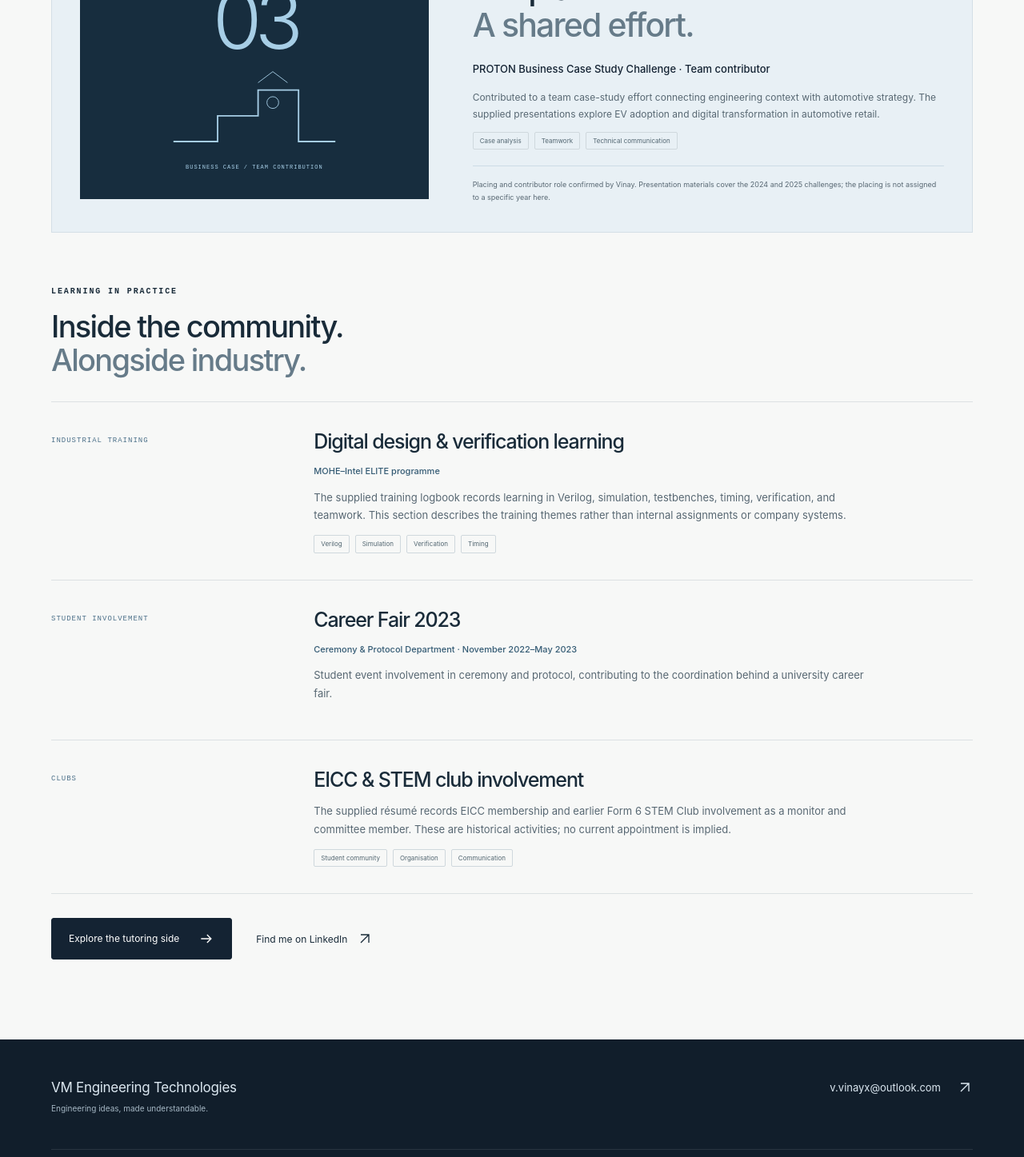
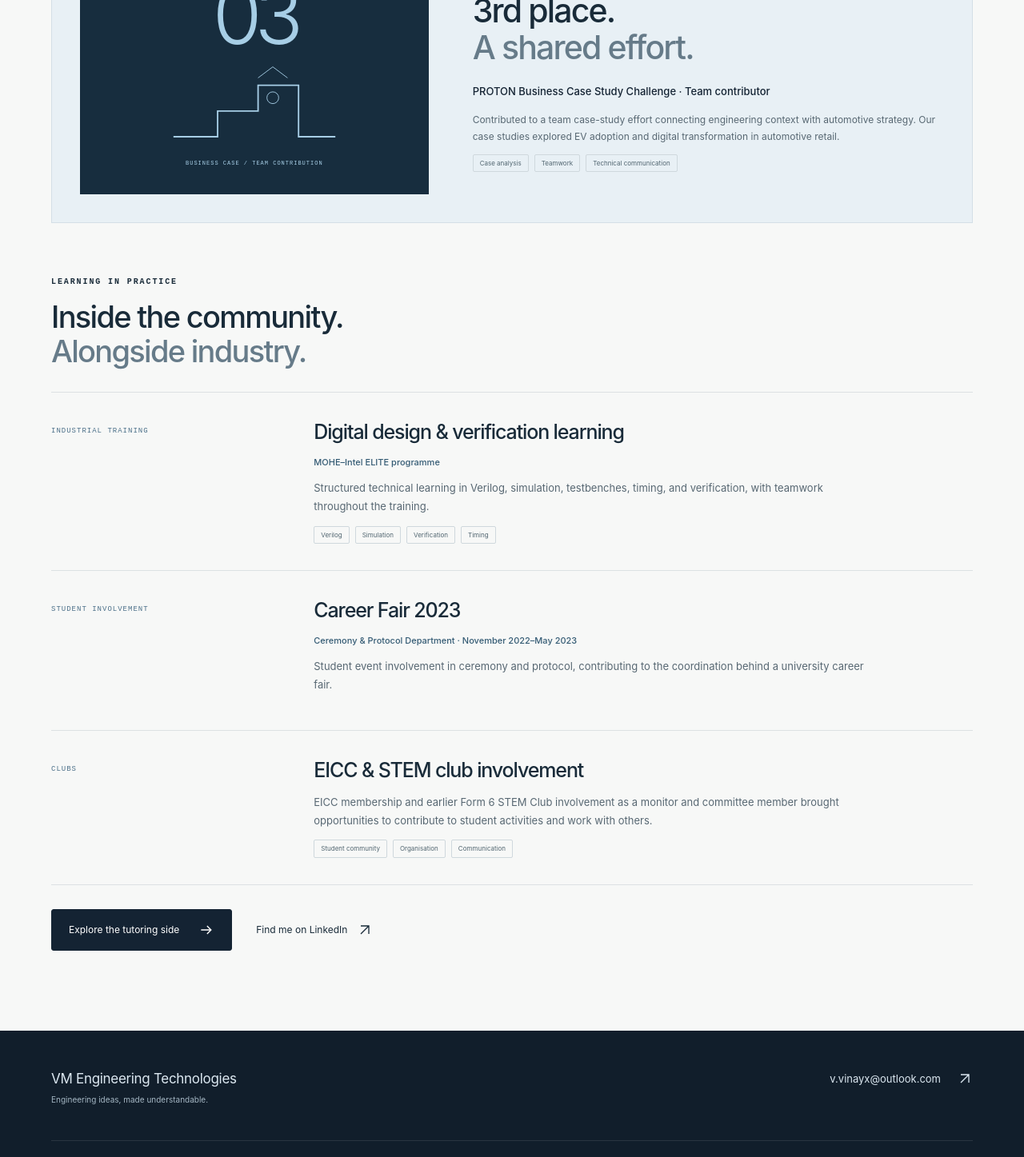
Before and after one commit to funfunbunbun/engineering-portfolio, a React (Vite) app: page /#/experience in a window 1280 px wide. Shown: the part 600-2047 px from the top of the page at 80% size. Built offline with nearby package versions, Linux system fonts and the light colour scheme.

Commit message:
Polish public experience copy and academic portfolio wording

```diff
--- a/src/App.tsx
+++ b/src/App.tsx
@@ -86,7 +86,7 @@ function Footer() {
         <span>
           © {new Date().getFullYear()} {profile.name}
         </span>
-        <span>University projects · Educational simulations</span>
+        <span>Academic projects · Educational simulations</span>
         <a href={profile.linkedin} target="_blank" rel="noopener noreferrer">
           LinkedIn ↗
         </a>
@@ -221,7 +221,7 @@ function Home() {
             are better.
           </h1>
           <p>
-            I’m {profile.name}. Explore engineering through university projects
+            I’m {profile.name}. Explore engineering through academic projects
             you can see, understand, and interact with.
           </p>
           <div className="hero-actions">
--- a/src/pages/Experience.tsx
+++ b/src/pages/Experience.tsx
@@ -97,7 +97,7 @@ export default function Experience() {
           </p>
           <p>
             Contributed to a team case-study effort connecting engineering
-            context with automotive strategy. The supplied presentations explore
+            context with automotive strategy. Our case studies explored
             EV adoption and digital transformation in automotive retail.
           </p>
           <div className="tags">
@@ -105,11 +105,6 @@ export default function Experience() {
             <span>Teamwork</span>
             <span>Technical communication</span>
           </div>
-          <p className="source-note">
-            Placing and contributor role confirmed by Vinay. Presentation
-            materials cover the 2024 and 2025 challenges; the placing is not
-            assigned to a specific year here.
-          </p>
         </div>
       </section>
       <div className="experience-heading">
@@ -127,10 +122,8 @@ export default function Experience() {
             <h3>Digital design & verification learning</h3>
             <p className="timeline-subtitle">MOHE–Intel ELITE programme</p>
             <p>
-              The supplied training logbook records learning in Verilog,
-              simulation, testbenches, timing, verification, and teamwork. This
-              section describes the training themes rather than internal
-              assignments or company systems.
+              Structured technical learning in Verilog, simulation, testbenches,
+              timing, and verification, with teamwork throughout the training.
             </p>
             <div className="tags">
               <span>Verilog</span>
@@ -158,9 +151,9 @@ export default function Experience() {
           <div>
             <h3>EICC & STEM club involvement</h3>
             <p>
-              The supplied résumé records EICC membership and earlier Form 6
-              STEM Club involvement as a monitor and committee member. These are
-              historical activities; no current appointment is implied.
+              EICC membership and earlier Form 6 STEM Club involvement as a
+              monitor and committee member brought opportunities to contribute
+              to student activities and work with others.
             </p>
             <div className="tags">
               <span>Student community</span>
@@ -204,7 +197,7 @@ export function Teaching() {
             why an answer works.
           </p>
           <p>
-            The supplied tutoring archive includes materials for
+            My subject focus includes
             secondary-school mathematics, additional mathematics, science, and
             STPM Mathematics (T).
           </p>
```
